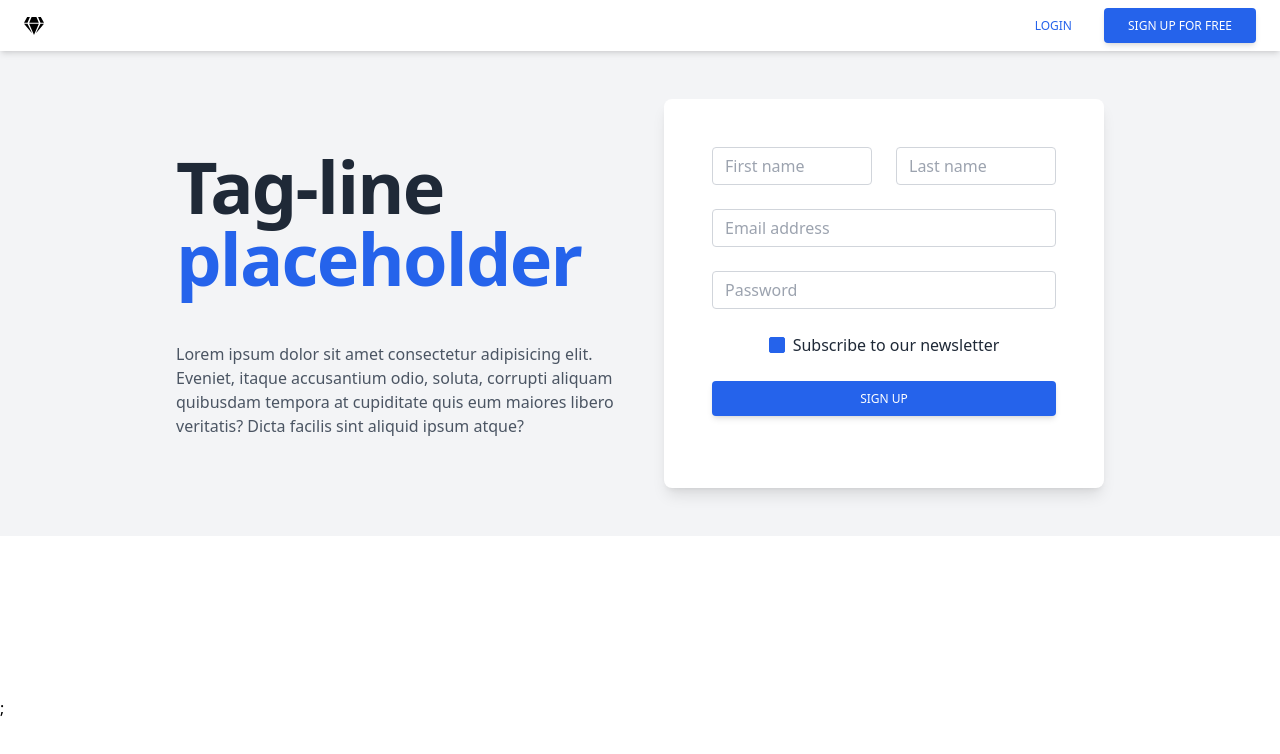
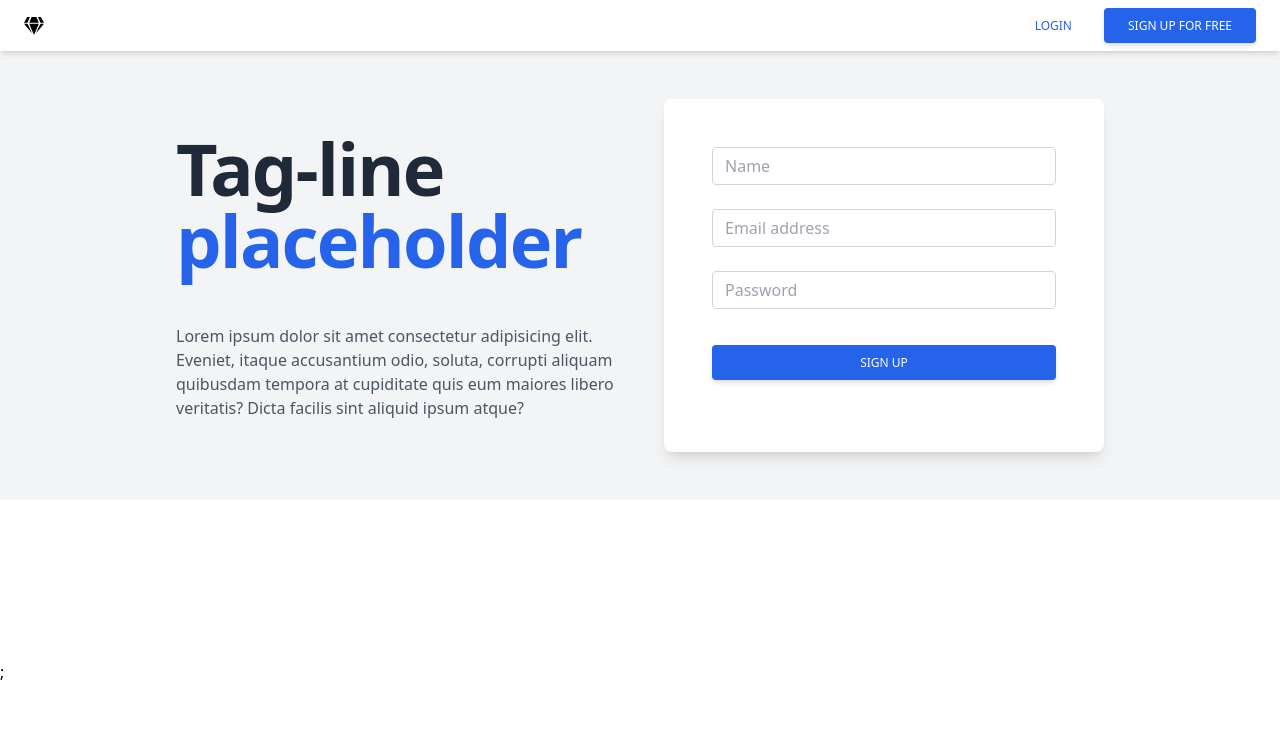
Before and after one commit to nickderobertis/copier-nextjs, a Next.js app in the folder output/: page / in a window 1280 px wide. Shown: the top 754 px of the page. Built offline with nearby package versions, Linux system fonts and the light colour scheme.

Commit message:
feat: Add basic form support with react-hook-form

```diff
--- a/output/components/auth/SignUp.tsx
+++ b/output/components/auth/SignUp.tsx
@@ -1,56 +1,55 @@
+import { useForm } from "react-hook-form";
+
+type FormData = {
+  name: string;
+  email: string;
+  password: string;
+};
+
 export default function SignUp(): JSX.Element {
+  const {
+    register,
+    handleSubmit,
+    formState: { errors },
+  } = useForm<FormData>();
+  const onSubmit = data => console.log(data);
+
+  console.log("errors", errors);
+
   return (
     <div className="block rounded-lg shadow-lg bg-white px-6 py-12 md:px-12">
-      <form>
-        <div className="grid md:grid-cols-2 md:gap-6">
+      <form onSubmit={handleSubmit(onSubmit)}>
+        <div className="md:gap-6">
           <div className="mb-6">
             <input
+              {...register("name", { required: true })}
               type="text"
               className="form-control block w-full px-3 py-1.5 text-base font-normal text-gray-700 bg-white bg-clip-padding border border-solid border-gray-300 rounded transition ease-in-out m-0 focus:text-gray-700 focus:bg-white focus:border-blue-600 focus:outline-none"
-              placeholder="First name"
-            />
-          </div>
-          <div className="mb-6">
-            <input
-              type="text"
-              className="form-control block w-full px-3 py-1.5 text-base font-normal text-gray-700 bg-white bg-clip-padding border border-solid border-gray-300 rounded transition ease-in-out m-0 focus:text-gray-700 focus:bg-white focus:border-blue-600 focus:outline-none"
-              placeholder="Last name"
+              placeholder="Name"
             />
           </div>
         </div>
         <input
+          {...register("email", { required: true })}
           type="email"
           className="form-control block w-full px-3 py-1.5 mb-6 text-base font-normal text-gray-700 bg-white bg-clip-padding border border-solid border-gray-300 rounded transition ease-in-out m-0 focus:text-gray-700 focus:bg-white focus:border-blue-600 focus:outline-none"
           placeholder="Email address"
         />
         <input
+          {...register("password", { required: true })}
           type="password"
           className="form-control block w-full px-3 py-1.5 mb-6 text-base font-normal text-gray-700 bg-white bg-clip-padding border border-solid border-gray-300 rounded transition ease-in-out m-0 focus:text-gray-700 focus:bg-white focus:border-blue-600 focus:outline-none"
           placeholder="Password"
         />
-        <div className="form-check flex justify-center mb-6">
-          <input
-            className="form-check-input appearance-none h-4 w-4 border border-gray-300 rounded-sm bg-white checked:bg-blue-600 checked:border-blue-600 focus:outline-none transition duration-200 mt-1 align-top bg-no-repeat bg-center bg-contain float-left mr-2 cursor-pointer"
-            type="checkbox"
-            value=""
-            id="flexCheckChecked"
-            checked
-          />
-          <label
-            className="form-check-label inline-block text-gray-800"
-            htmlFor="flexCheckChecked"
-          >
-            Subscribe to our newsletter
-          </label>
-        </div>
-        <button
-          type="button"
+        {errors.email && <span>This field is required</span>}
+        <div className="mt-9"></div>
+        <input
+          type="submit"
+          value="Sign up"
           data-mdb-ripple="true"
           data-mdb-ripple-color="light"
           className="inline-block px-6 py-2.5 mb-6 w-full bg-blue-600 text-white font-medium text-xs leading-tight uppercase rounded shadow-md hover:bg-blue-700 hover:shadow-lg focus:bg-blue-700 focus:shadow-lg focus:outline-none focus:ring-0 active:bg-blue-800 active:shadow-lg transition duration-150 ease-in-out"
-        >
-          Sign up
-        </button>
+        />
       </form>
     </div>
   );
--- a/output/package.json
+++ b/output/package.json
@@ -19,7 +19,8 @@
   "dependencies": {
     "next": "12.2.2",
     "react": "18.2.0",
-    "react-dom": "18.2.0"
+    "react-dom": "18.2.0",
+    "react-hook-form": "^7.33.1"
   },
   "devDependencies": {
     "@types/node": "18.0.3",
```
Also changed, not shown: 1 other file (tests, documents, lock files or other folders).
